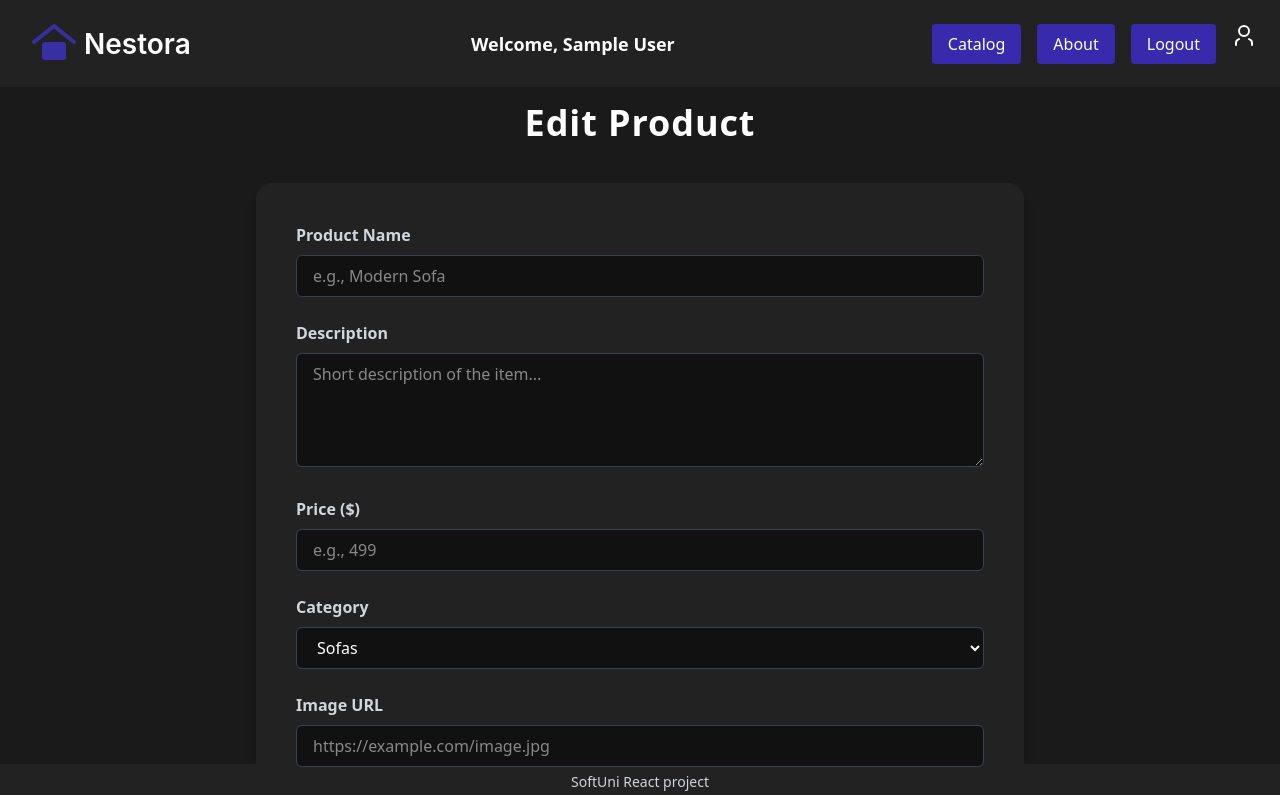
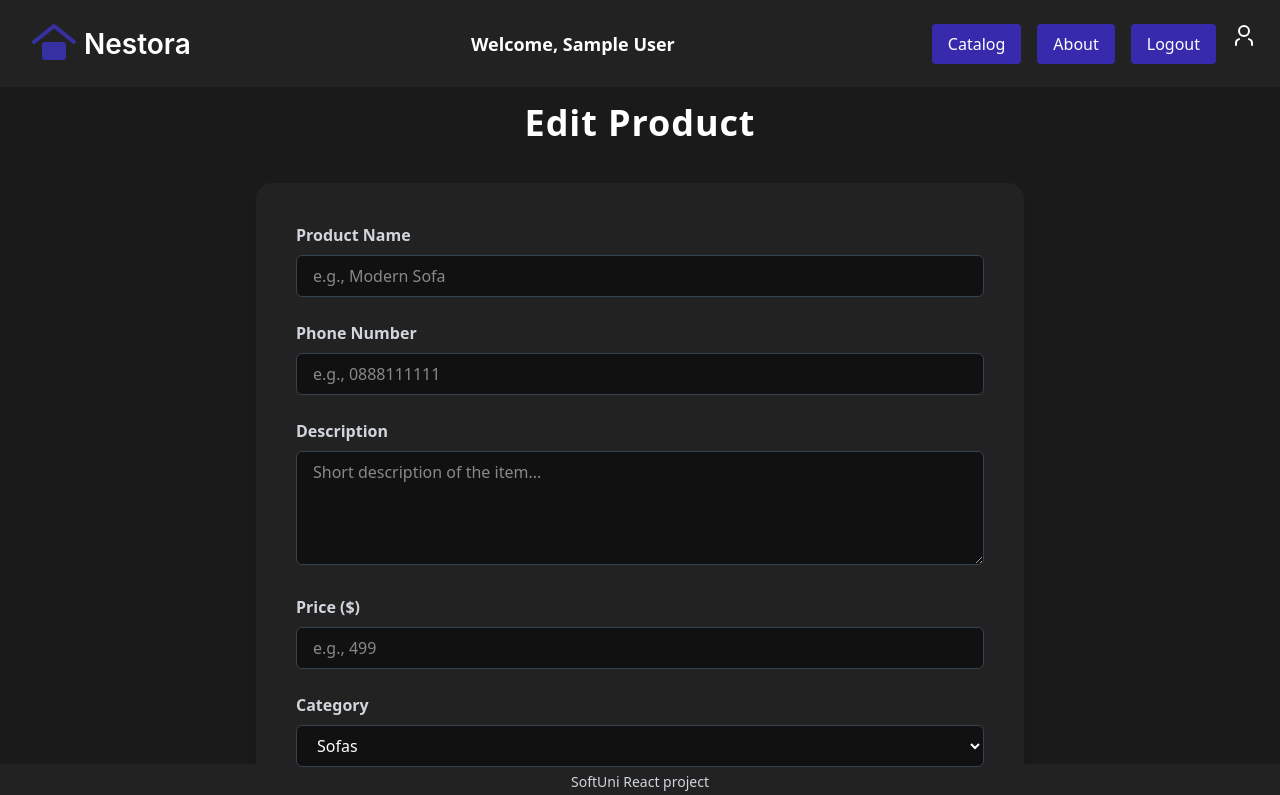
Before and after one commit to Vasilev-Stefan/React-project-exam, a React (Vite) app in the folder client/: page /catalog/edit/1 in a window 1280 px wide. Shown: the top 795 px of the page. Built offline with nearby package versions, Linux system fonts and the light colour scheme; no server answers; sample sign-in values are in the browser's storage.

Commit message:
Add contact info on furniture

```diff
--- a/client/src/components/create-item/CreateItem.jsx
+++ b/client/src/components/create-item/CreateItem.jsx
@@ -17,6 +17,10 @@ export function CreateItem() {
     const errors = {};
     if (!data.name) {
       errors.name = "Product name is required";
+    }
+
+    if (!data.number) {
+        errors.number = "Number is required";
     }
 
     if (!data.description) {
@@ -83,6 +87,20 @@ export function CreateItem() {
               className="w-full px-4 py-2 bg-[#111111] text-white rounded-md border border-gray-700 focus:outline-none focus:ring-2 focus:ring-indigo-600"
             />
             {errors.name && <p className="text-red-500 mt-1">{errors.name}</p>}
+          </div>
+
+          {/* Phone */}
+          <div>
+            <label className="block text-gray-300 mb-2 font-semibold">
+              Phone Number
+            </label>
+            <input
+              {...inputFiller("number")}
+              type="text"
+              placeholder="e.g., 0888111111"
+              className="w-full px-4 py-2 bg-[#111111] text-white rounded-md border border-gray-700 focus:outline-none focus:ring-2 focus:ring-indigo-600"
+            />
+            {errors.number && <p className="text-red-500 mt-1">{errors.number}</p>}
           </div>
 
           {/* Description */}
--- a/client/src/components/furniture-details/FurnitureDetails.jsx
+++ b/client/src/components/furniture-details/FurnitureDetails.jsx
@@ -66,6 +66,10 @@ export function FurnitureDetails() {
                 ${item?.price}
               </p>
 
+              <p className="text-gray-400 tracking-wider">
+                Phone: {item?.number}
+              </p>
+
               <p className="uppercase text-gray-400 tracking-wider">
                 Category: <span className="text-white">{item?.category}</span>
               </p>
--- a/client/src/components/furniture-edit/FurnitureEdit.jsx
+++ b/client/src/components/furniture-edit/FurnitureEdit.jsx
@@ -66,6 +66,7 @@ export function FurnitureEdit() {
         description: item?.description,
         price: item?.price,
         category: item.category,
+        number: item.number,
         imageUrl: item.imageUrl,
       });
     }
@@ -96,6 +97,22 @@ export function FurnitureEdit() {
               className="w-full px-4 py-2 bg-[#111111] text-white rounded-md border border-gray-700 focus:outline-none focus:ring-2 focus:ring-indigo-600"
             />
             {errors.name && <p className="text-red-500 mt-1">{errors.name}</p>}
+          </div>
+
+          {/* Phone */}
+          <div>
+            <label className="block text-gray-300 mb-2 font-semibold">
+              Phone Number
+            </label>
+            <input
+              name="number"
+              onChange={onChangeHandler}
+              value={data?.number}
+              type="text"
+              placeholder="e.g., 0888111111"
+              className="w-full px-4 py-2 bg-[#111111] text-white rounded-md border border-gray-700 focus:outline-none focus:ring-2 focus:ring-indigo-600"
+            />
+            {errors.number && <p className="text-red-500 mt-1">{errors.number}</p>}
           </div>
 
           {/* Description */}
```
Also changed, not shown: 1 other file (tests, documents, lock files or other folders).
